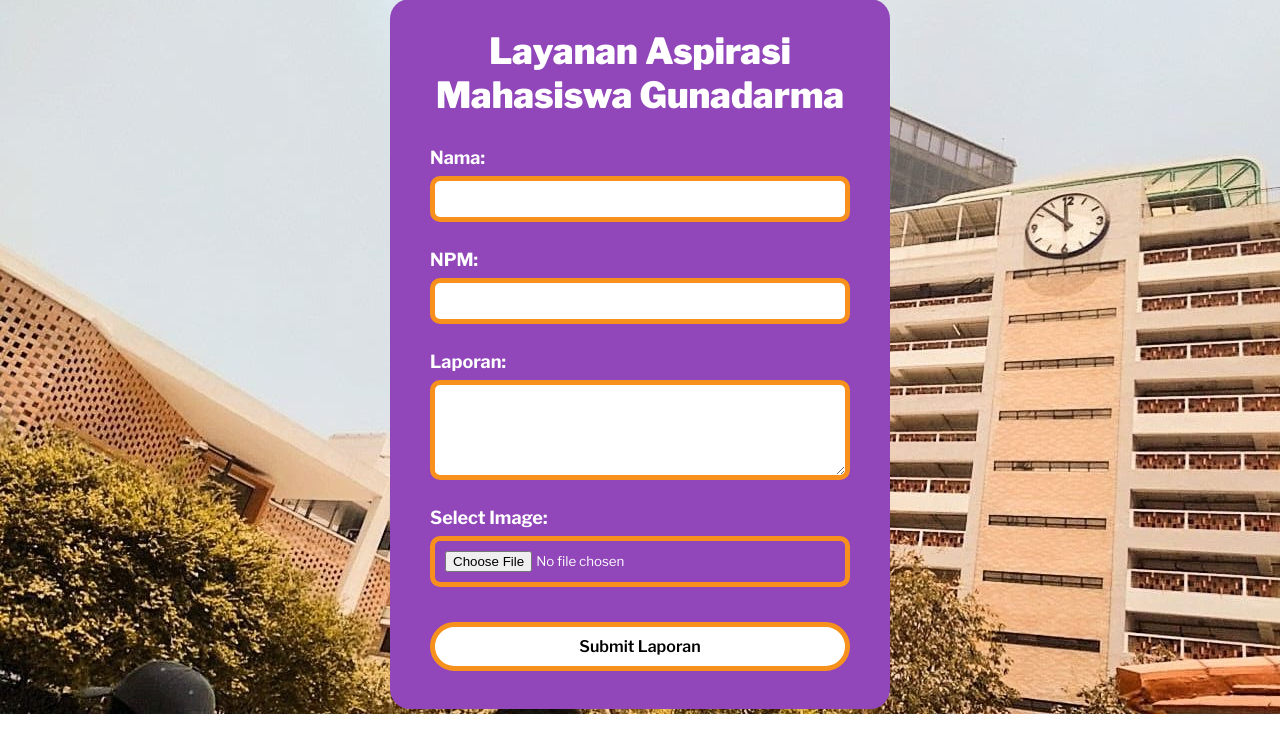
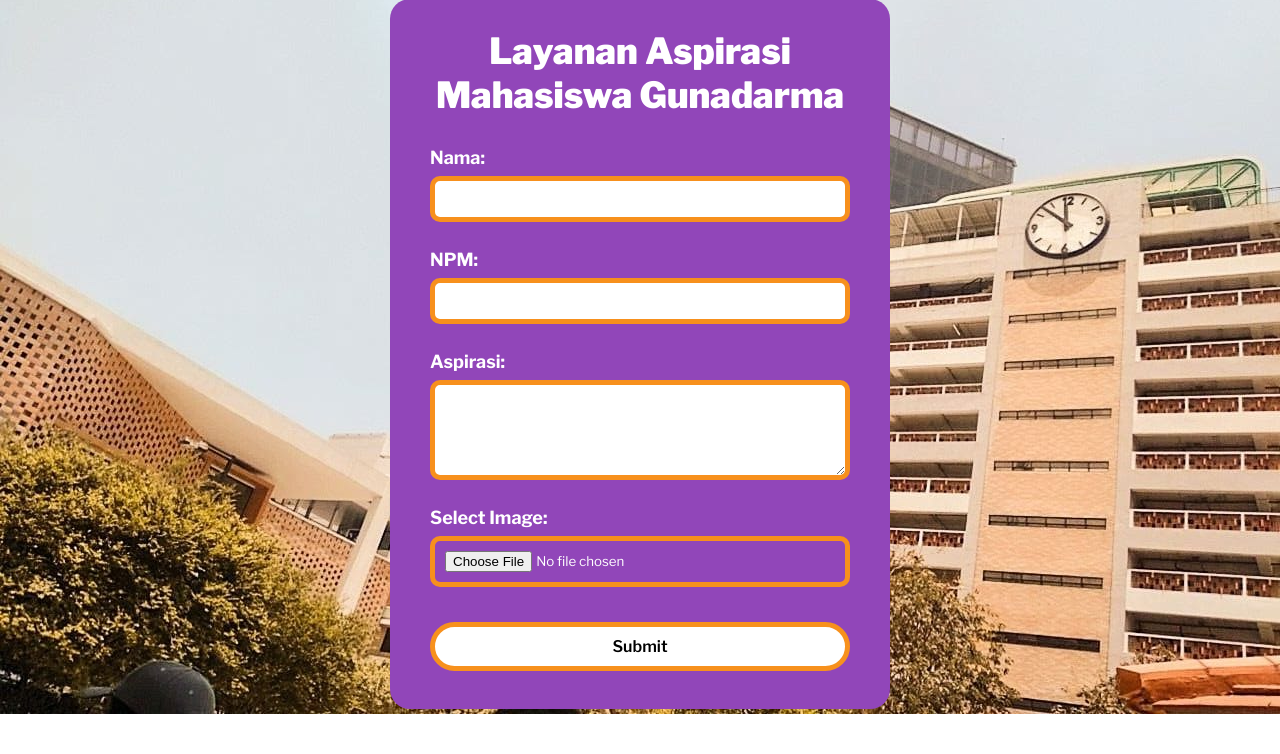
Before and after one commit to ilhamfajaarr/gundarprj, a PHP site: page /main.html in a window 1280 px wide. Shown: the part 46-800 px from the top of the page. Run offline with PHP 8.4, Linux system fonts and the light colour scheme.

Commit message:
Add files via upload

```diff
--- a/admin_view.php
+++ b/admin_view.php
@@ -27,7 +27,7 @@
 </head>
 <body>
     <div class="admin-wrapper">
-        <h1>Data Laporan Mahasiswa</h1>
+        <h1>Data Aspirasi Mahasiswa Gunadarma</h1>
 
         <table class="admin-table">
             <thead>
--- a/login.html
+++ b/login.html
@@ -14,7 +14,7 @@
         <form action="">
             <h1>Login</h1>
             <div class="input-box">
-                <input type="text" id="username" placeholder="Username" required>
+                <input type="text" id="username" placeholder="NPM" required>
                 <i class='bx bxs-user'></i>
             </div>
                 <div class="input-box">
@@ -26,7 +26,7 @@
                 </div>
                 <button type="submit" class="btn">Login</button>
                 <div id="invalid" style="display: none;">
-                    <p>Username ato password anda salah</p>
+                    <p>NPM ato password anda salah</p>
                 </div>
 
                 <script src="login.js"></script>
--- a/main.html
+++ b/main.html
@@ -19,13 +19,13 @@
         <label for="class">NPM:</label>
         <input type="text" id="class" name="class" required><br><br>
 
-        <label for="complaint">Laporan:</label><br>
+        <label for="complaint">Aspirasi:</label><br>
         <textarea id="complaint" name="complaint" rows="4" cols="50" required></textarea><br><br>
 
         <label for="image">Select Image:</label>
         <input type="file" id="image" name="image" accept="image/*" required><br><br>
 
-        <input type="submit" value="Submit Laporan">
+        <input type="submit" value="Submit">
         <div id="confirmation" style="display: none;">
         </div>
     </form>
```
